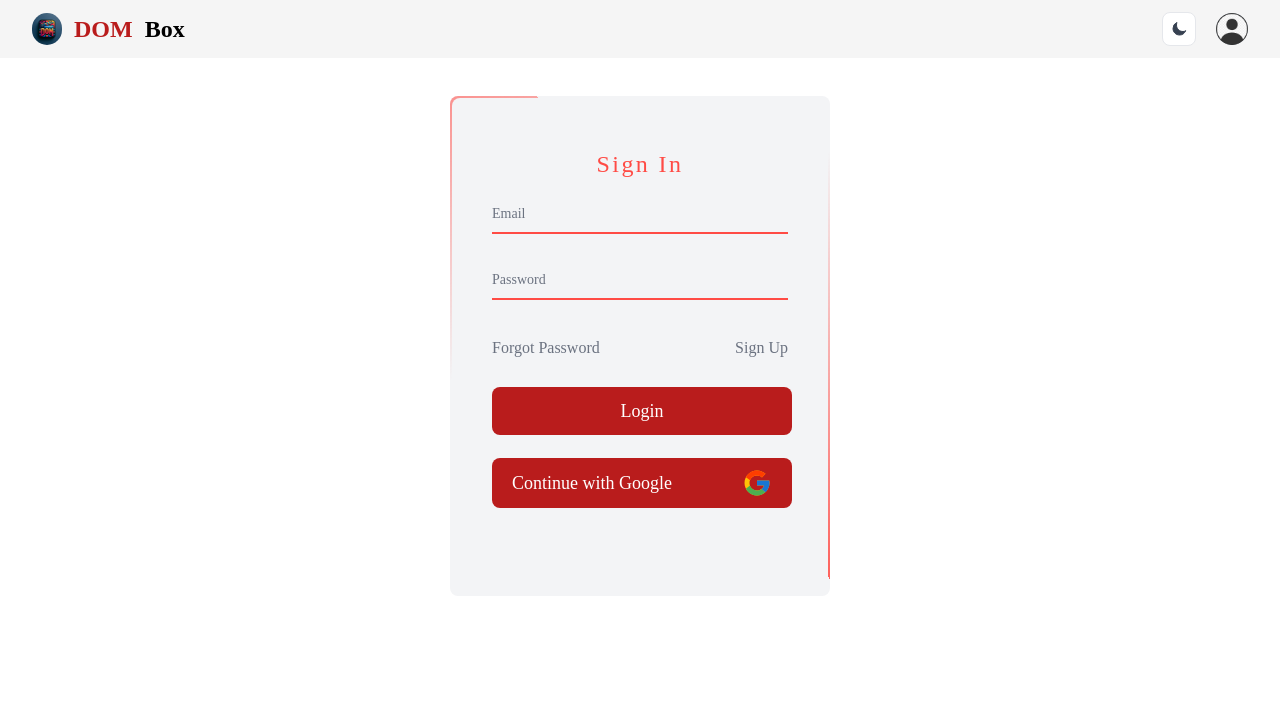
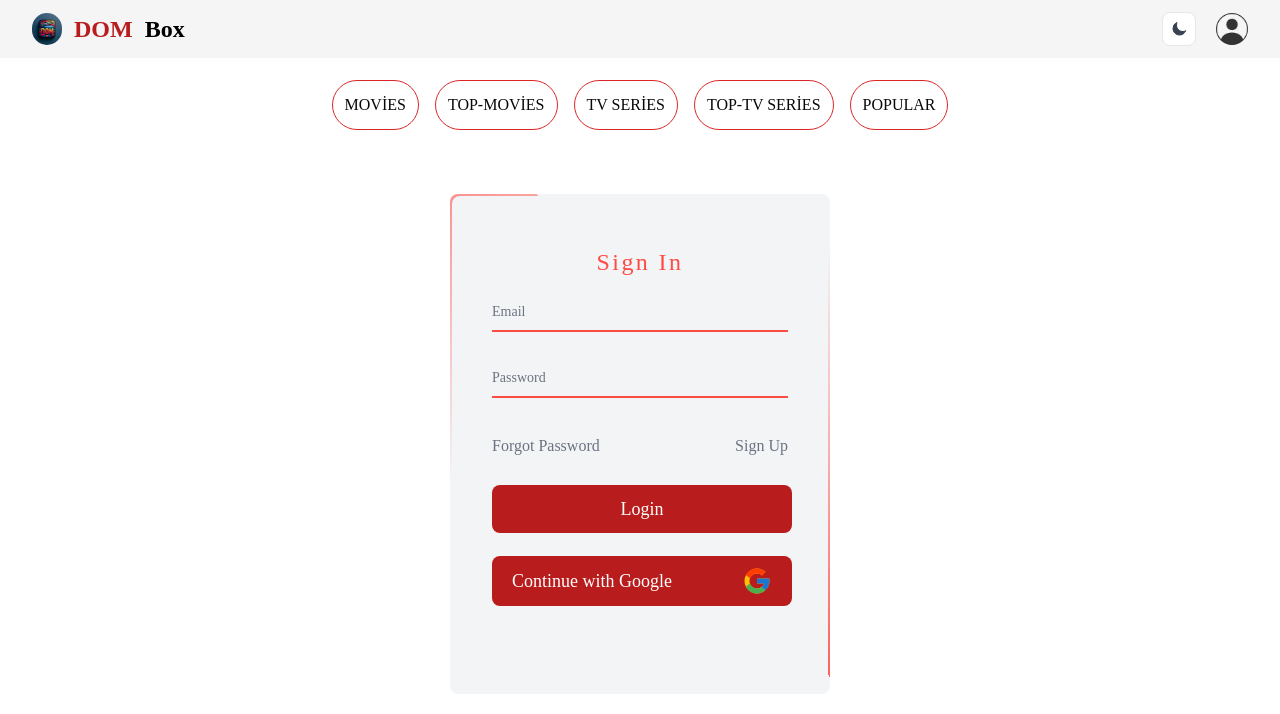
Before and after one commit to osmannuriturhan/MovieApp, a React (Create React App) app: page /login in a window 1280 px wide. Shown: the top 714 px of the page. Built offline with nearby package versions, Linux system fonts and the light colour scheme; no server answers.

Commit message:
Add Categories component and update Navbar component

```diff
--- /dev/null
+++ b/src/components/Categories.jsx
@@ -0,0 +1,49 @@
+import React from "react";
+import { NavLink } from "react-router-dom";
+import { useMovieContext } from "../context/MovieContext";
+
+const Categories = () => {
+  const { setMovies, allMovies } = useMovieContext();
+
+  const handleDOMBoxClick = () => {
+    setMovies(allMovies);
+  };
+
+  return (
+    <div className="flex justify-center flex-col items-center sm:flex-row gap-4 p-6 cursor-pointer bg-[ rgba(34, 54, 71, 0.997)] text-[#080808] dark:text-[#acaaaa]">
+      <NavLink
+        className="p-3 border border-red-600 rounded-full hover:bg-red-600 hover:text-white transition-all"
+        to="/"
+        onClick={handleDOMBoxClick}
+      >
+        MOVİES
+      </NavLink>
+      <NavLink
+        className="p-3 border border-red-600 rounded-full hover:bg-red-600 hover:text-white transition-all"
+        to="/topmovie"
+      >
+        TOP-MOVİES
+      </NavLink>
+      <NavLink
+        className="p-3 border border-red-600 rounded-full hover:bg-red-600 hover:text-white transition-all"
+        to="/tv"
+      >
+        TV SERİES
+      </NavLink>
+      <NavLink
+        className="p-3 border border-red-600 rounded-full hover:bg-red-600 hover:text-white transition-all"
+        to="/toptv"
+      >
+        TOP-TV SERİES
+      </NavLink>
+      <NavLink
+        className="p-3 border border-red-600 rounded-full hover:bg-red-600 hover:text-white transition-all"
+        to="/popular"
+      >
+        POPULAR
+      </NavLink>
+    </div>
+  );
+};
+
+export default Categories;
--- a/src/components/Navbar.jsx
+++ b/src/components/Navbar.jsx
@@ -1,9 +1,11 @@
 import { Fragment } from "react";
 import { Disclosure, Menu, Transition } from "@headlessui/react";
-import { Link } from "react-router-dom";
+import { Link, NavLink } from "react-router-dom";
 import avatar from "../assets/icons/avatar.png";
 import Switch from "./Switch";
 import { useAuthContext } from "../context/AuthContext";
+import { useMovieContext } from "../context/MovieContext";
+
 import Image from "../assets/icons/DOM-Logo.png";
 
 function classNames(...classes) {
@@ -13,6 +15,12 @@ function classNames(...classes) {
 export default function Navbar() {
   const { logOut, currentUser } = useAuthContext();
 
+  const { setMovies, allMovies } = useMovieContext();
+
+  const handleDOMBoxClick = () => {
+    setMovies(allMovies);
+  };
+
   return (
     <>
       <Disclosure
@@ -21,13 +29,17 @@ export default function Navbar() {
       >
         <div className="mx-auto px-2 sm:px-6 lg:px-8">
           <div className="relative flex items-center justify-between">
-            <Link className="pr-2 text-2xl font-semibold" to="/">
+            <NavLink
+              className="pr-2 text-2xl font-semibold"
+              to="/"
+              onClick={handleDOMBoxClick}
+            >
               <div className="flex gap-3">
                 <img className="w-[30px] rounded-full" src={Image} alt="" />
                 <span className="text-red-700">DOM</span>
                 <span>Box</span>
               </div>
-            </Link>
+            </NavLink>
 
             <div className="absolute inset-y-0 right-0 flex items-center pr-2 sm:static sm:inset-auto sm:ml-6 sm:pr-0">
               {currentUser && (
--- a/src/index.css
+++ b/src/index.css
@@ -67,7 +67,7 @@ body {
 }
 
 .movie:hover {
-  transform: scale(1.1);
+  transform: scale(1.05);
   transition: 0.5s all;
 }
 
--- a/src/router/AppRouter.jsx
+++ b/src/router/AppRouter.jsx
@@ -6,11 +6,13 @@ import Register from "../pages/Register";
 import MovieDetail from "../pages/MovieDetail";
 import Navbar from "../components/Navbar";
 import PrivateRouter from "./PrivateRouter";
+import Categories from "../components/Categories";
 
 const AppRouter = () => {
   return (
     <>
       <Navbar />
+      <Categories />
       <Routes>
         <Route path="/" element={<Main />} />
         <Route path="/login" element={<Login />} />
```
